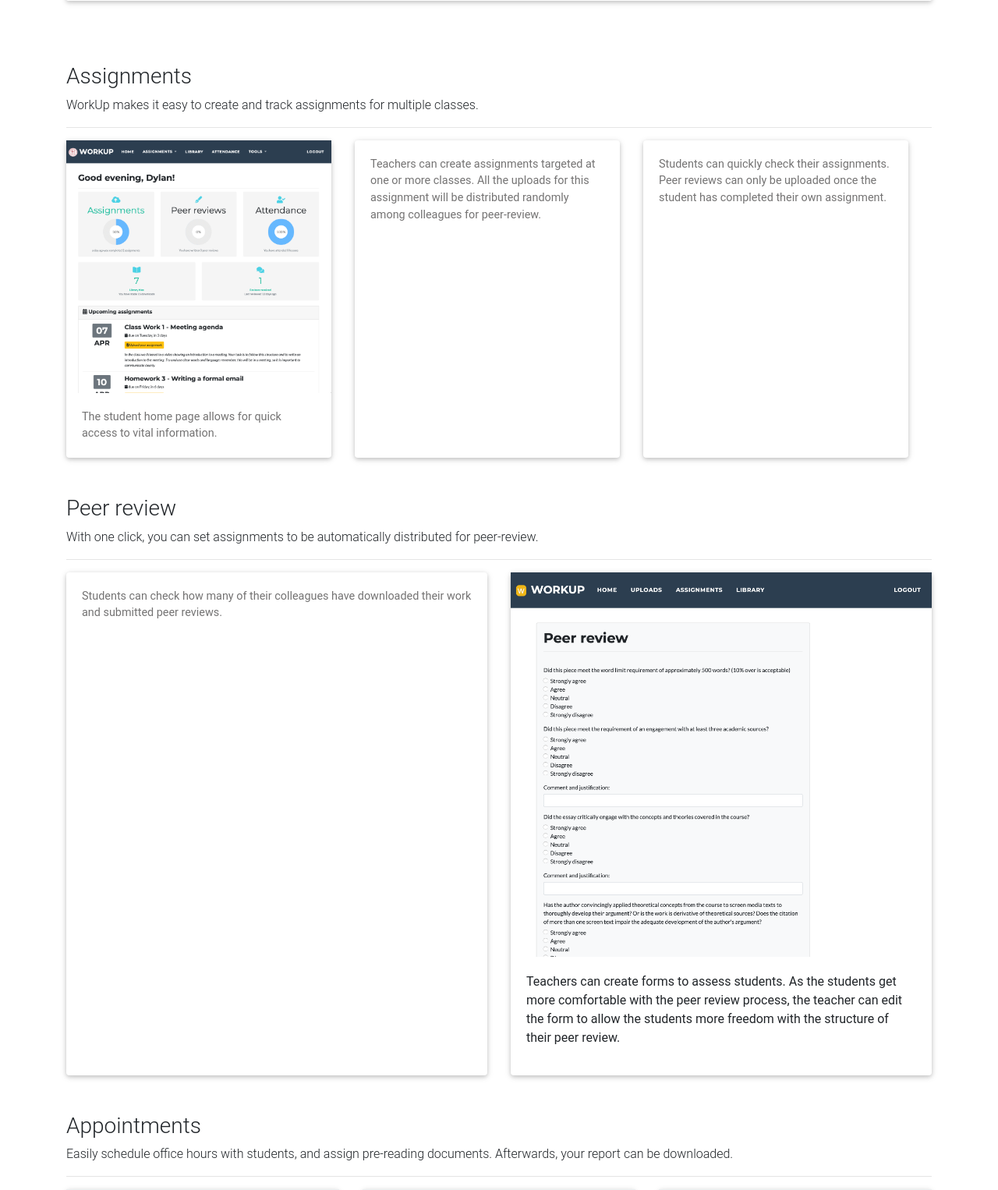
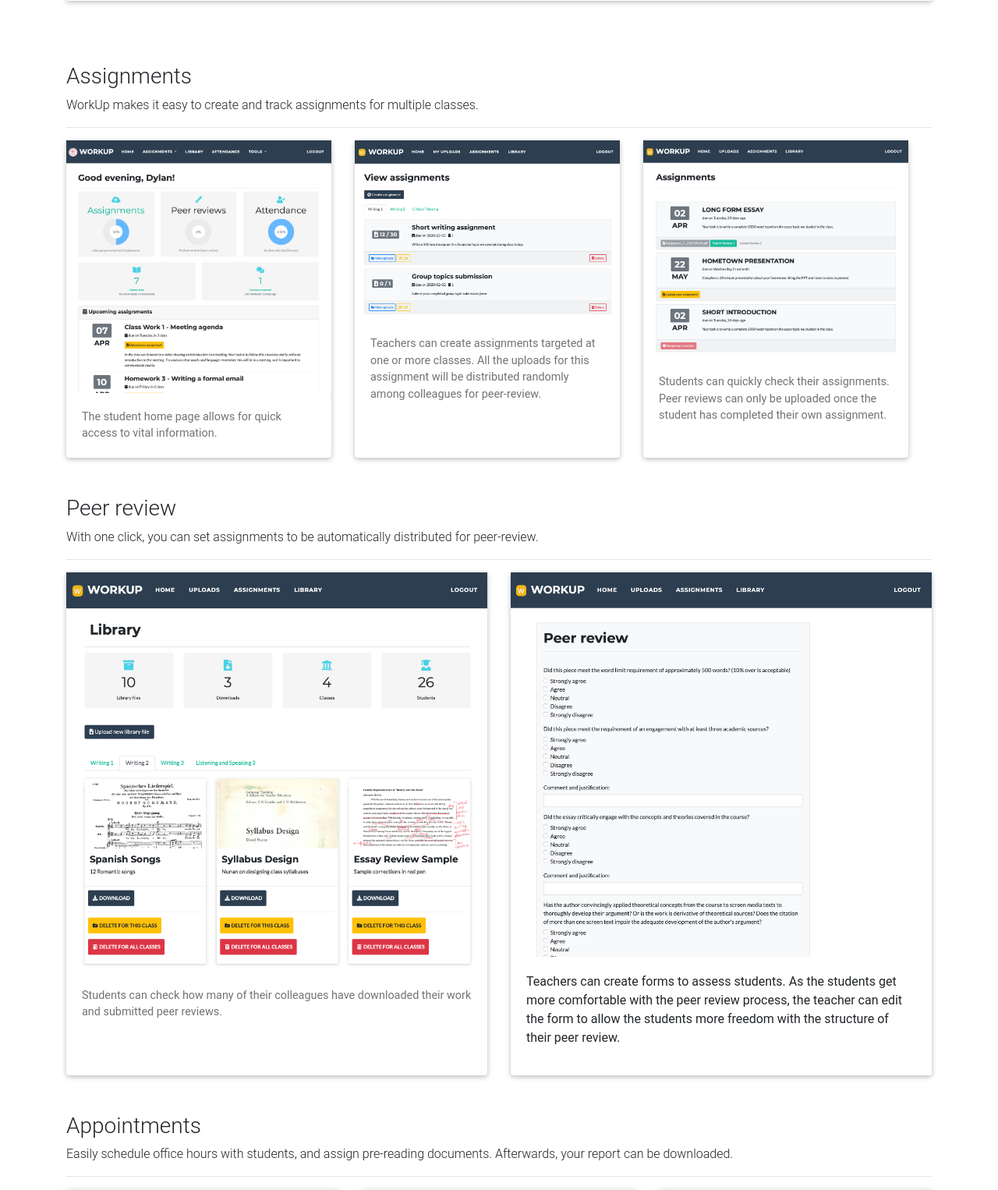
Before and after one commit to Siequnu/workUp, a Python web app: template app/templates/features.html in a window 1280 px wide. Shown: the part 587-2113 px from the top of the page at 78% size. Run offline with Jinja, Linux system fonts and the light colour scheme; the template is opened without the code that fills it, so the values that code supplies are empty; some libraries are stand-ins or nearby versions.

Commit message:
Image formatting bug fixed

```diff
--- a/app/templates/features.html
+++ b/app/templates/features.html
@@ -118,7 +118,7 @@
                     </div>
 
 
-                    <div class="card" style="width: 100%;>
+                    <div class="card" style="width: 100%;">
                         <img src="static/assets/create_assignment.png" style="width: 100%;">
                         <div class="card-body">
                             <p class="card-text">Teachers can create assignments targeted at one or more classes. All
@@ -129,7 +129,7 @@
                         </div>
                     </div>
 
-                    <div class="card" style="width: 100%;>
+                    <div class="card" style="width: 100%;">
                         <img src="static/assets/view_assignments.png" style="width: 100%;">
                         <div class="card-body">
                             <p class="card-text">Students can quickly check their assignments. Peer reviews can only be
@@ -149,7 +149,7 @@
                 <hr>
                 <div class="card-deck">
 
-                    <div class="card" style="width: 100%;>
+                    <div class="card" style="width: 100%;">
                         <img src="static/assets/file_stats.png" style="width: 100%">
                         <div class="card-body">
                             <p class="card-text">Students can check how many of their colleagues have downloaded their
```
